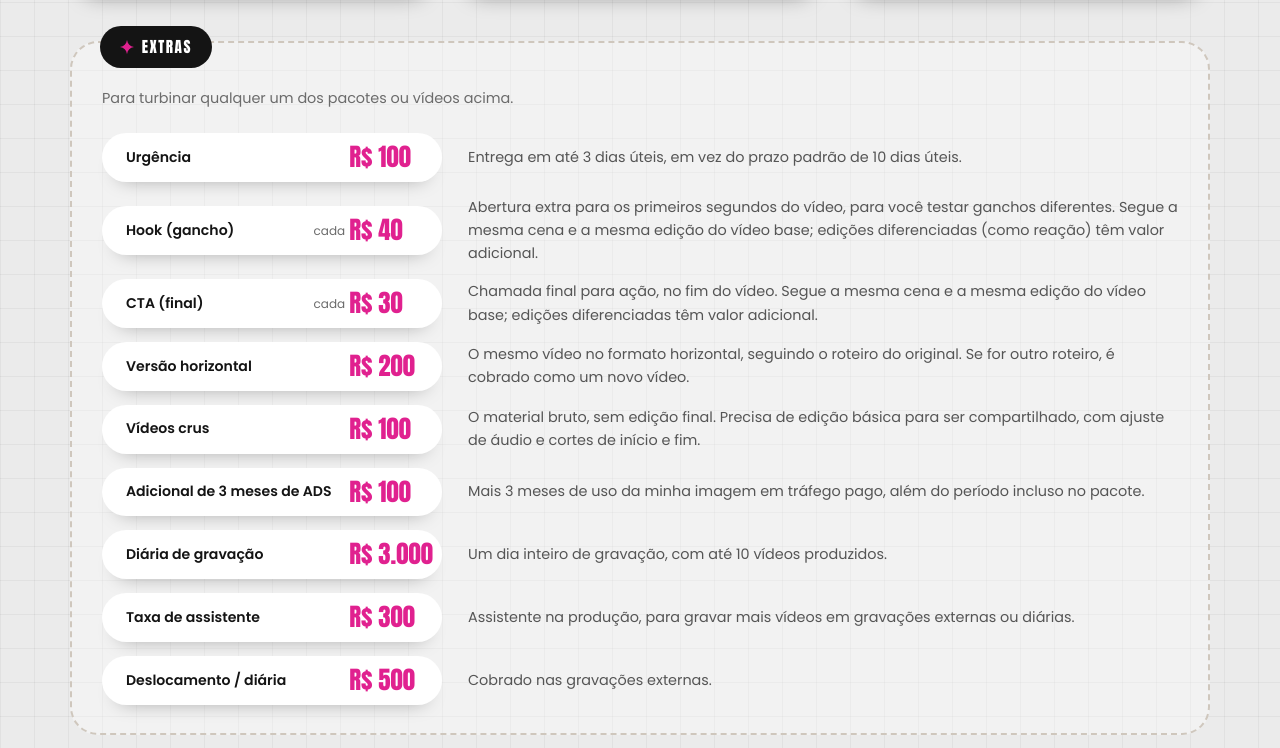
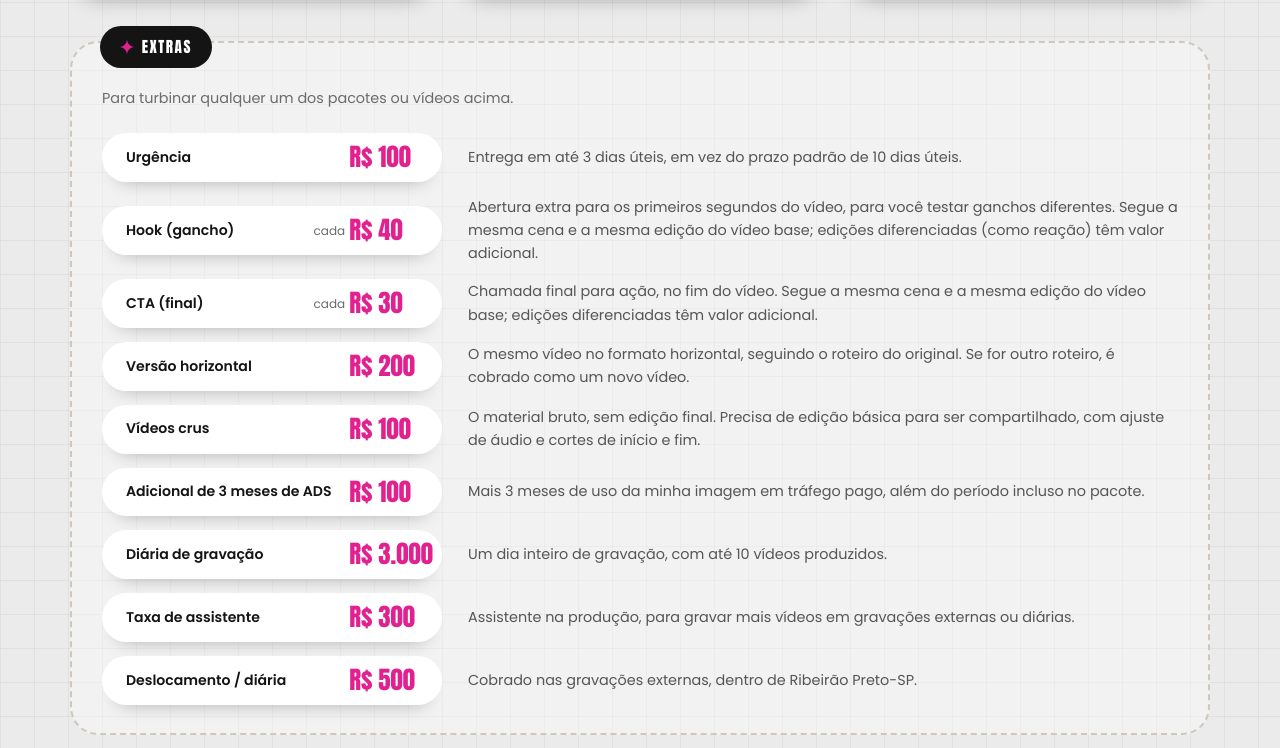
Before and after one commit to monicamasso/portfolio, a plain HTML site: page index.html in a window 1280 px wide. Shown: the part 11252-12000 px from the top of the page. Drawn offline with Linux system fonts and the light colour scheme.

Commit message:
Extras: deslocamento/diária vale dentro de Ribeirão Preto-SP
Co-Authored-By: Claude Sonnet 5.5 <noreply@anthropic.com>

```diff
--- a/index.html
+++ b/index.html
@@ -1975,7 +1975,7 @@ const VALORES = {
     { nome: "Adicional de 3 meses de ADS", preco: "R$ 100", nota: "", texto: "Mais 3 meses de uso da minha imagem em tráfego pago, além do período incluso no pacote." },
     { nome: "Diária de gravação", preco: "R$ 3.000", nota: "", texto: "Um dia inteiro de gravação, com até 10 vídeos produzidos." },
     { nome: "Taxa de assistente", preco: "R$ 300", nota: "", texto: "Assistente na produção, para gravar mais vídeos em gravações externas ou diárias." },
-    { nome: "Deslocamento / diária", preco: "R$ 500", nota: "", texto: "Cobrado nas gravações externas." }
+    { nome: "Deslocamento / diária", preco: "R$ 500", nota: "", texto: "Cobrado nas gravações externas, dentro de Ribeirão Preto-SP." }
   ],
   extrasNota: "",
   influ: [
```
